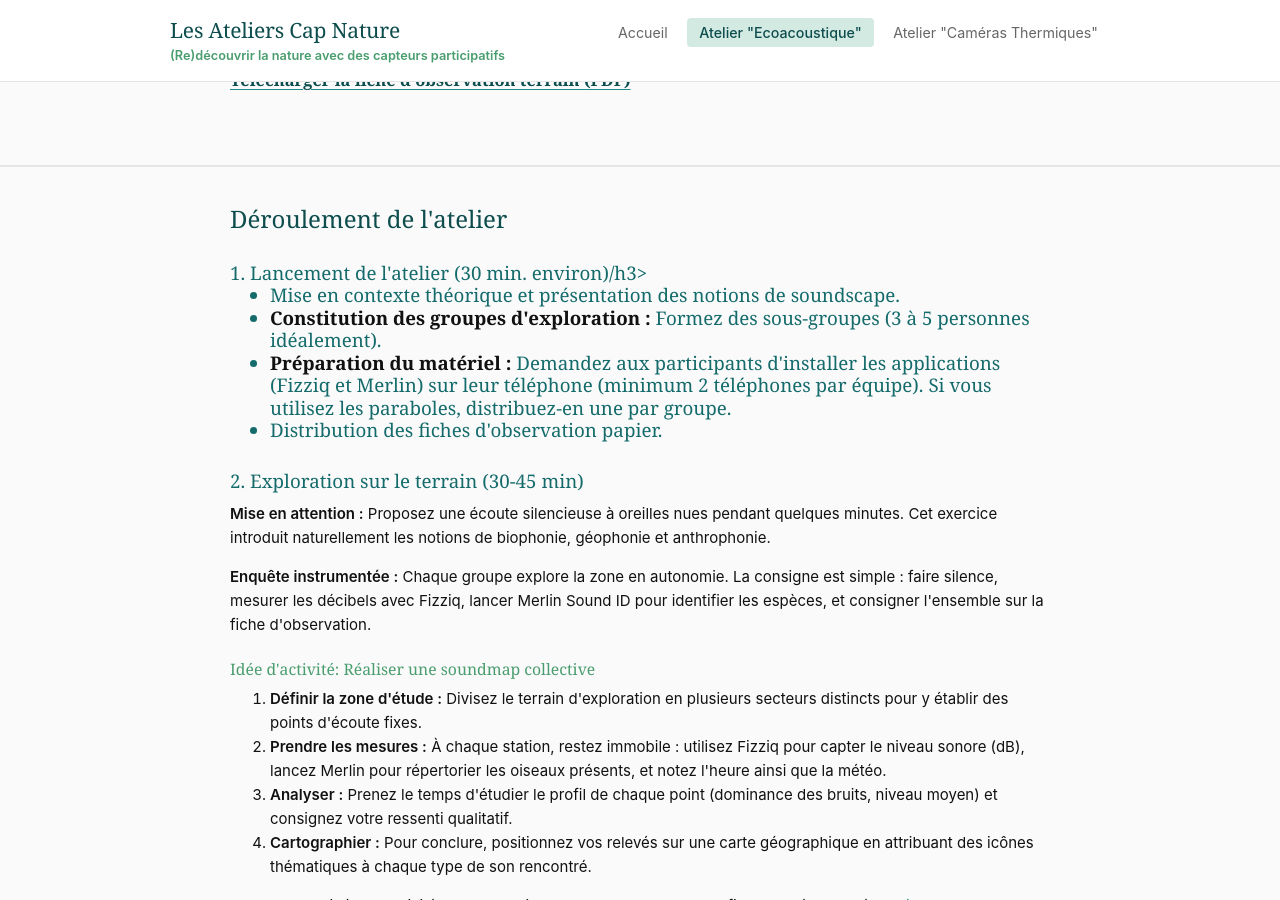
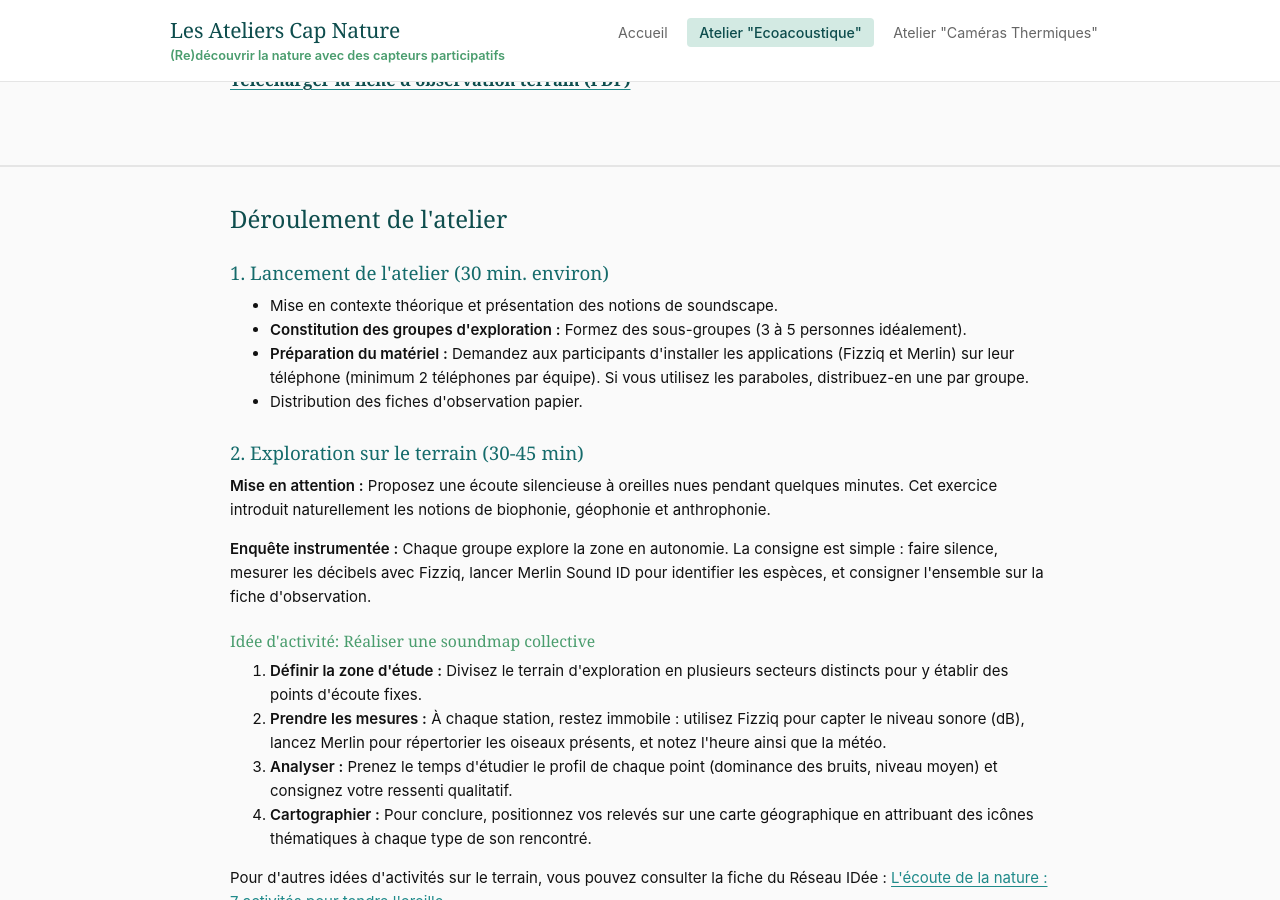
Before and after one commit to marieleapouliquen/wiki-cap-nature, a Jekyll site: the page built from _pages/module-oiseaux/index.md, in a window 1280 px wide and 900 px high, scrolled down 2831 px. Built offline with Jekyll 4.4.1, drawn with Linux system fonts in a browser that asks for light colours; some of the changed text lies outside the part shown.

Commit message:
Update index.md

```diff
--- a/_pages/module-oiseaux/index.md
+++ b/_pages/module-oiseaux/index.md
@@ -230,7 +230,7 @@ title: "À l'écoute des oiseaux et du paysage sonore"
   <div class="container">
     <div class="page-content">
       <h2 style="margin-top: 0;">Déroulement de l'atelier</h2>
-        <h3>1. Lancement de l'atelier (30 min. environ)/h3>
+        <h3>1. Lancement de l'atelier (30 min. environ)</h3>
           <ul>
             <li>Mise en contexte théorique et présentation des notions de soundscape.</li>
             <li><strong>Constitution des groupes d'exploration :</strong> Formez des sous-groupes (3 à 5 personnes idéalement).</li>
@@ -259,6 +259,12 @@ title: "À l'écoute des oiseaux et du paysage sonore"
         <img src="{{ '/assets/img/atelier-retours.jpg' | relative_url }}" alt="Ressenti des participants après l'exploration" class="page-banner-img">
         <figcaption class="page-banner-credit">© Marie-Léa Pouliquen</figcaption>
       </figure>
+
+
+      <h3 style="margin-top: 2.5rem;">4. Pour aller + loin en classe</h3>
+
+
+
     </div>
   </div>
 </section>
```
